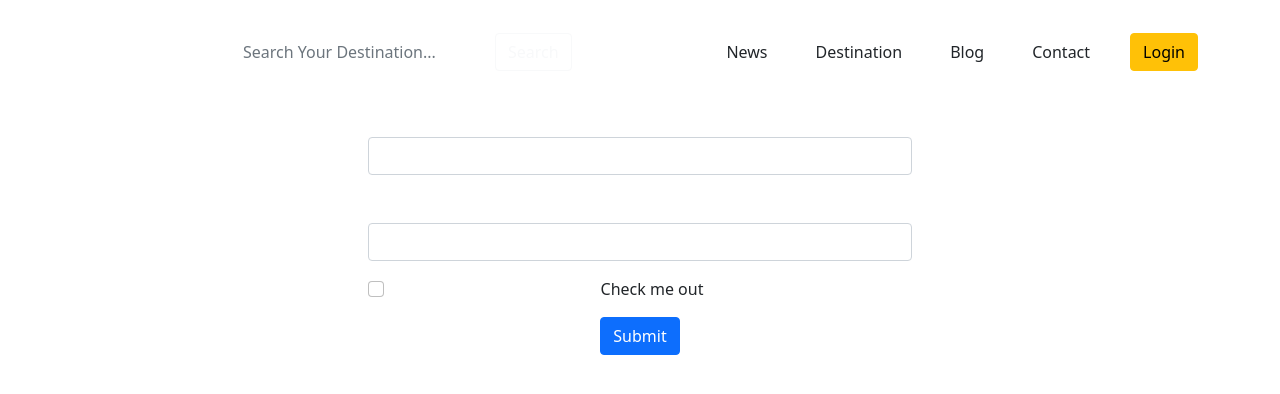
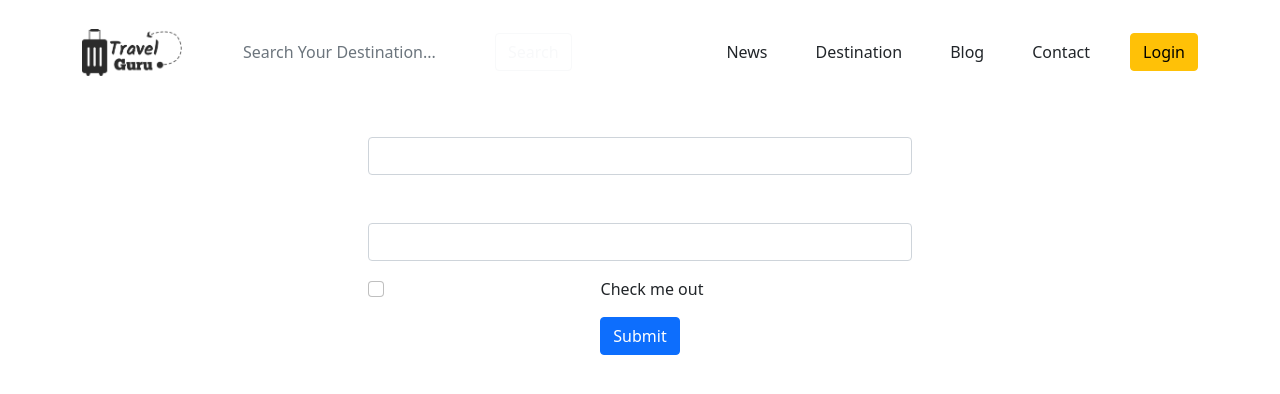
Before and after one commit to emonShimoul/travel-guru-react-client, a React (Create React App) app: page /login in a window 1280 px wide. Shown: the top 394 px of the page. Built offline with nearby package versions, Linux system fonts and the light colour scheme.

Commit message:
displaying logo conditionally

```diff
--- a/src/components/Header/Header.js
+++ b/src/components/Header/Header.js
@@ -1,7 +1,8 @@
 import React from 'react';
 import { Button, Container, Form, Nav, Navbar } from 'react-bootstrap';
 import { Link, useLocation } from 'react-router-dom';
-import logo from '../../images/logo.png';
+import logoLight from '../../images/logo-light.png';
+import logoDark from '../../images/logo-dark.png';
 import './Header.css';
 
 const Header = () => {
@@ -23,7 +24,7 @@ const Header = () => {
             <Navbar expand="lg" className='pt-4'>
                 <Container>
                     <Navbar.Brand className='me-5'>
-                        <Link to='/home'><img style={{width: '100px'}} src={logo} /></Link>
+                        <Link to='/home'><img style={{width: '100px'}} src={ pathname === '/login' ? logoDark : logoLight } /></Link>
                         </Navbar.Brand>
                     <Navbar.Toggle aria-controls="navbarScroll" />
                     <Navbar.Collapse id="navbarScroll">
```
Also changed, not shown: src/images/logo-dark.png (added), src/images/logo-light.png (renamed from src/images/logo.png).
